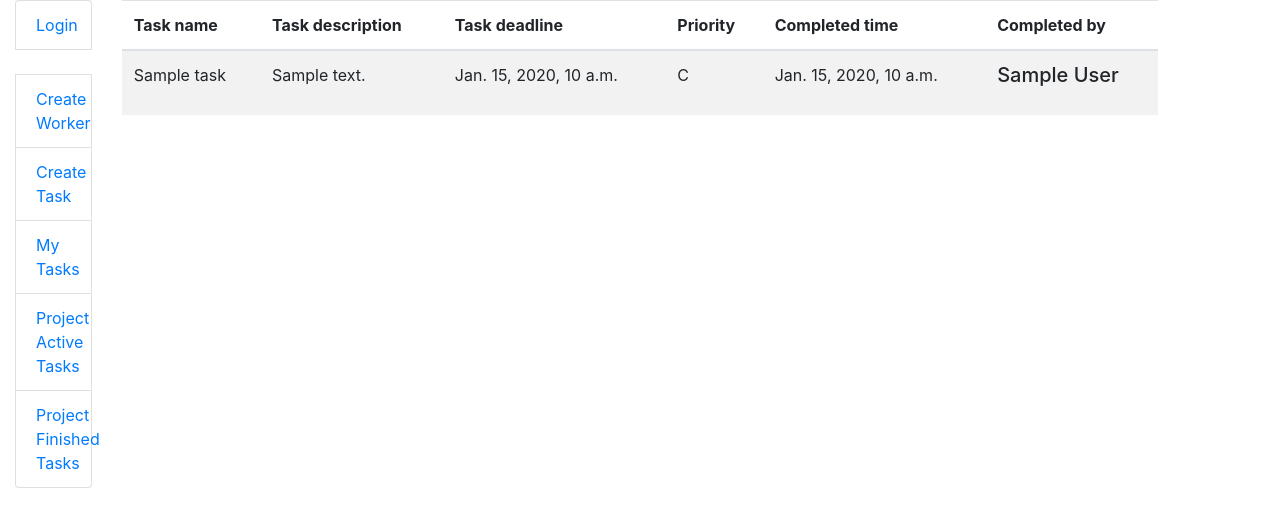
After one commit to ZabFTFT/task-manager, a Django app: page /project_tasks/finished/ in a window 1280 px wide. The commit adds this page. Shown: the top 527 px of the page. Run offline with Django 4.2, Linux system fonts and the light colour scheme; tables that the repository leaves empty hold one stand-in row (values such as "Sample post").

Commit message:
add finished tasks page and refactor connected files

```diff
--- a/tasks/urls.py
+++ b/tasks/urls.py
@@ -2,24 +2,26 @@ from django.urls import path
 
 from tasks.views import (
     index,
-    ProjectTasksList,
+    ProjectTaskListView,
     CreateTaskView,
     personal_task_list,
     ProjectTaskDetailView,
     CreateWorkerView,
     DeleteTaskView,
+    ProjectTaskListFinishedView,
 )
 
 app_name = "tasks"
 
 urlpatterns = [
     path("", index, name="index"),
-    path("project_tasks/", ProjectTasksList.as_view(), name="project-tasks-list"),
+    path("project_tasks/", ProjectTaskListView.as_view(), name="project-tasks-list"),
     path("create_task/", CreateTaskView.as_view(), name="create-task"),
     path("profile/<int:pk>/", personal_task_list, name="profile-page"),
     path("project_tasks/<int:pk>/", ProjectTaskDetailView.as_view(), name="project-task"),
     path("create_worker/", CreateWorkerView.as_view(), name="worker-create"),
     path("project_tasks/<int:pk>/delete", DeleteTaskView.as_view(), name="task-delete"),
+    path("project_tasks/finished/", ProjectTaskListFinishedView.as_view(), name="project-tasks-finished" )
 
 
 
--- a/tasks/views.py
+++ b/tasks/views.py
@@ -1,5 +1,6 @@
 import datetime
 
+from django.contrib.auth import get_user_model
 from django.http import HttpRequest, HttpResponse, HttpResponseRedirect
 from django.shortcuts import render
 from django.urls import reverse_lazy
@@ -22,21 +23,31 @@ def index(request: HttpRequest) -> HttpResponse:
     return render(request, "tasks/index.html", context=context)
 
 
-class ProjectTasksList(generic.ListView):
+class ProjectTaskListView(generic.ListView):
     model = Task
     template_name = "tasks/all_tasks.html"
 
     def get_context_data(self, *, object_list=None, **kwargs):
         context = super().get_context_data(**kwargs)
-        tasks = Task.objects.filter(is_completed=False)
-        myFilter = OrderFilter(self.request.GET, queryset=tasks)
-        tasks_filter = myFilter.qs
-        context["filter"] = myFilter
-        context["tasks"] = tasks
-        context["tasks_filter"] = tasks_filter
+        tasks_not_completed = Task.objects.filter(is_completed=False)
+        project_tasks_filter = OrderFilter(self.request.GET, queryset=tasks_not_completed)
+        project_tasks_filter_qs = project_tasks_filter.qs
+        context["filter"] = project_tasks_filter
+        context["tasks"] = tasks_not_completed
+        context["tasks_filter"] = project_tasks_filter_qs
         return context
 
+class ProjectTaskListFinishedView(generic.ListView):
+    model = Task
+    template_name = "tasks/project_tasks_finished.html"
 
+    def get_context_data(self, *, object_list=None, **kwargs):
+        context = super().get_context_data(**kwargs)
+        finished_tasks = Task.objects.filter(is_completed=True)
+        participants = get_user_model().objects.filter(tasks__in=finished_tasks).distinct()
+        context["finished_tasks"] = finished_tasks
+        context["participants"] = participants
+        return context
 class CreateTaskView(generic.CreateView):
     form_class = CreateTaskForm
     template_name = "tasks/create_task.html"
--- /dev/null
+++ b/templates/base.html
@@ -0,0 +1,40 @@
+<!DOCTYPE html>
+<html lang="en">
+
+<head>
+  {% block title %}<title>Task Manager</title>{% endblock %}
+  <meta charset="utf-8">
+  <meta name="viewport" content="width=device-width, initial-scale=1">
+  <link rel="stylesheet"
+      href="https://cdn.jsdelivr.net/npm/bootstrap@4.5.3/dist/css/bootstrap.min.css"
+      integrity="sha384-TX8t27EcRE3e/ihU7zmQxVncDAy5uIKz4rEkgIXeMed4M0jlfIDPvg6uqKI2xXr2"
+      crossorigin="anonymous">
+  <!-- Add additional CSS in static file -->
+{#{% load static %}#}
+{#    <link rel="stylesheet" href="{% static 'css/styles.css' %}">#}
+</head>
+
+<body>
+<div class="container-fluid">
+  <div class="row">
+    <div class="col-sm-1">
+
+      {% block sidebar %}
+        {% include "includes/sidebar.html" %}
+      {% endblock %}
+
+    </div>
+    <div class="col-sm-10 ">
+
+      {% block content %}{% endblock %}
+
+      {% block pagination %}
+        {% include "includes/pagination.html" %}
+      {% endblock %}
+
+    </div>
+  </div>
+</div>
+</body>
+
+</html>
--- a/templates/includes/sidebar.html
+++ b/templates/includes/sidebar.html
@@ -10,8 +10,9 @@
 
   <li class="list-group-item"><a href="{% url 'tasks:worker-create' %}">Create Worker</a></li>
   <li class="list-group-item"><a href="{% url 'tasks:create-task' %}">Create Task</a></li>
-  <li class="list-group-item"><a href="#">My Tasks</a></li>
-  <li class="list-group-item"><a href="{% url 'tasks:project-tasks-list' %}">Project Tasks</a></li>
+  <li class="list-group-item"><a href="{% url 'tasks:profile-page' user.id %}">My Tasks</a></li>
+  <li class="list-group-item"><a href="{% url 'tasks:project-tasks-list' %}">Project Active Tasks</a></li>
+  <li class="list-group-item"><a href="{% url 'tasks:project-tasks-finished' %}">Project Finished Tasks</a></li>
 {#  <li class="list-group-item"><a href="#">In progress</a></li>#}
 {#  <li class="list-group-item"><a href="#">Expired/Canceled</a></li>#}
 </ul>
--- /dev/null
+++ b/templates/tasks/project_tasks_finished.html
@@ -0,0 +1,38 @@
+{% extends "base.html" %}
+
+{% block content %}
+  <div class="table-responsive">
+    <table class="table table-striped">
+      <thead>
+        <tr>
+          <th>Task name</th>
+          <th>Task description</th>
+          <th>Task deadline</th>
+          <th>Priority</th>
+          <th>Completed time</th>
+          <th>Completed by</th>
+        </tr>
+      </thead>
+      <tbody>
+        {% for task in finished_tasks %}
+          <tr>
+            <td>{{ task.name }}</td>
+            <td>{{ task.description }}</td>
+            <td>{{ task.deadline }}</td>
+            <td>{{ task.priority }}</td>
+            <td>{{ task.completed_time }}</td>
+            <td>
+                {% for participant in participants %}
+                  <div class="d-flex justify-content-between align-items-center mb-3">
+                    <div class="me-3">
+                      <h5 class="mb-0">{{ participant.first_name }} {{ participant.last_name }}</h5>
+                    </div>
+                  </div>
+                {% endfor %}
+            </td>
+          </tr>
+        {% endfor %}
+      </tbody>
+    </table>
+  </div>
+{% endblock %}
```
Also changed, not shown: templates/tasks/profile_page.html (+24 -5 lines).
